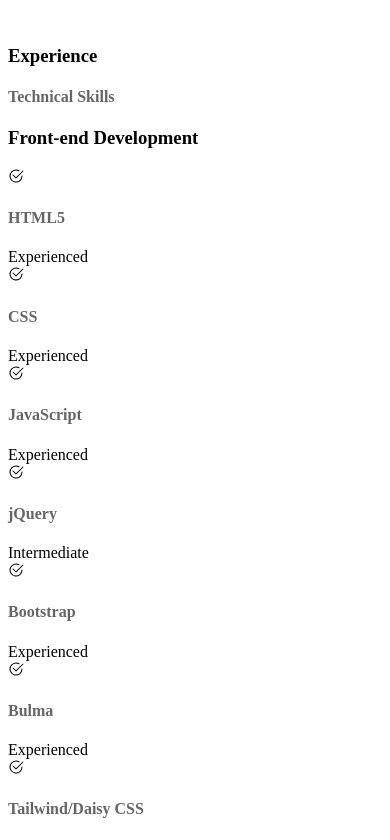
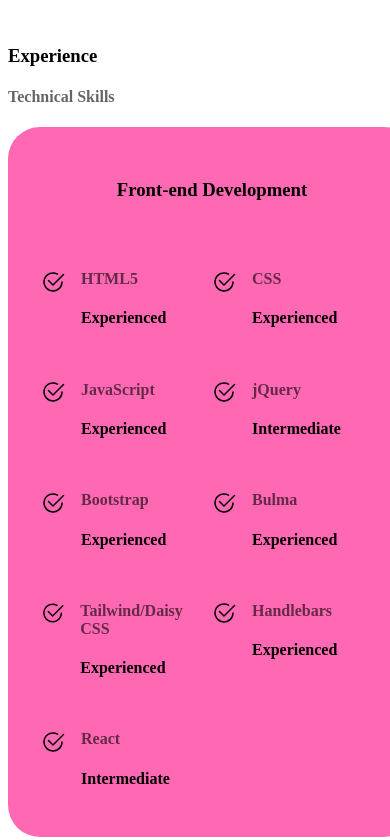
Before and after one commit to caitlinramsey/react-portfolio, a React (Vite) app: page / in a window 390 px wide. Shown: the part 4040-4880 px from the top of the page. Built offline with nearby package versions, Linux system fonts and the light colour scheme.

Commit message:
worked on styling experience section

```diff
--- a/src/components/about/About.jsx
+++ b/src/components/about/About.jsx
@@ -6,7 +6,7 @@
 function About() {
     return (
         <section id='about-me'>
-            <h1>About Me</h1>
+            <h1 className='about_header'>About Me</h1>
 
             <div className='container about_me_container'>
                 <div className='about_me'>
--- a/src/components/experience/experience.css
+++ b/src/components/experience/experience.css
@@ -0,0 +1,90 @@
+:root {
+    --experience-background: hotpink;
+    --border: deeppink;
+    --text: black;
+}
+
+.experience > h3 {
+    text-align: center;
+}
+
+.experience_container {
+  display: grid;
+  grid-template-columns: 1fr 1fr;
+  gap: 2rem;
+}
+
+.experience_container > div {
+  background: var(--experience-background);
+  padding: 2.4rem 5rem;
+  border-radius: 2rem;
+  border: 1px solid transparent;
+  transition: var(--transition);
+}
+
+.experience_container > div:hover {
+  background: transparent;
+  border-color: var(--border);
+  cursor: default;
+}
+
+.experience_container > div h3 {
+  text-align: center;
+  margin-bottom: 2rem;
+  color: var(--text);
+}
+
+.experience_details > article div h4 {
+  color: var(--text);
+  font-weight: bolder;
+  font-size: 1rem;
+}
+
+.experience_content {
+  display: grid;
+  grid-template-columns: 1fr 1fr;
+  row-gap: 2rem;
+}
+
+.experience_details {
+  display: flex;
+  gap: 1rem;
+}
+
+.experience_details-icon {
+  margin-top: 1.3rem;
+  color: var(--text);
+  font-size: 1.5rem;
+}
+
+.text-light {
+    font-weight: bold;
+}
+
+/* ----- MEDIUM MEDIA QUERY ----- */
+@media screen and (max-width: 1024px) {
+    .experience_container {
+        grid-template-columns: 1fr;
+    }
+
+    .experience_container > div {
+        width: 100%;
+        padding: 2rem;
+        margin: 0 auto;
+    }
+
+    .experience_content {
+        padding: 1rem;
+    }
+  }
+
+  /* ----- SMALL MEDIA QUERY ----- */
+  @media screen and (max-width: 600px) {
+    .experience_container {
+        gap: 1rem;
+    }
+
+    .experience_container > div {
+        padding: 2rem 1rem;
+    }
+  }
```
